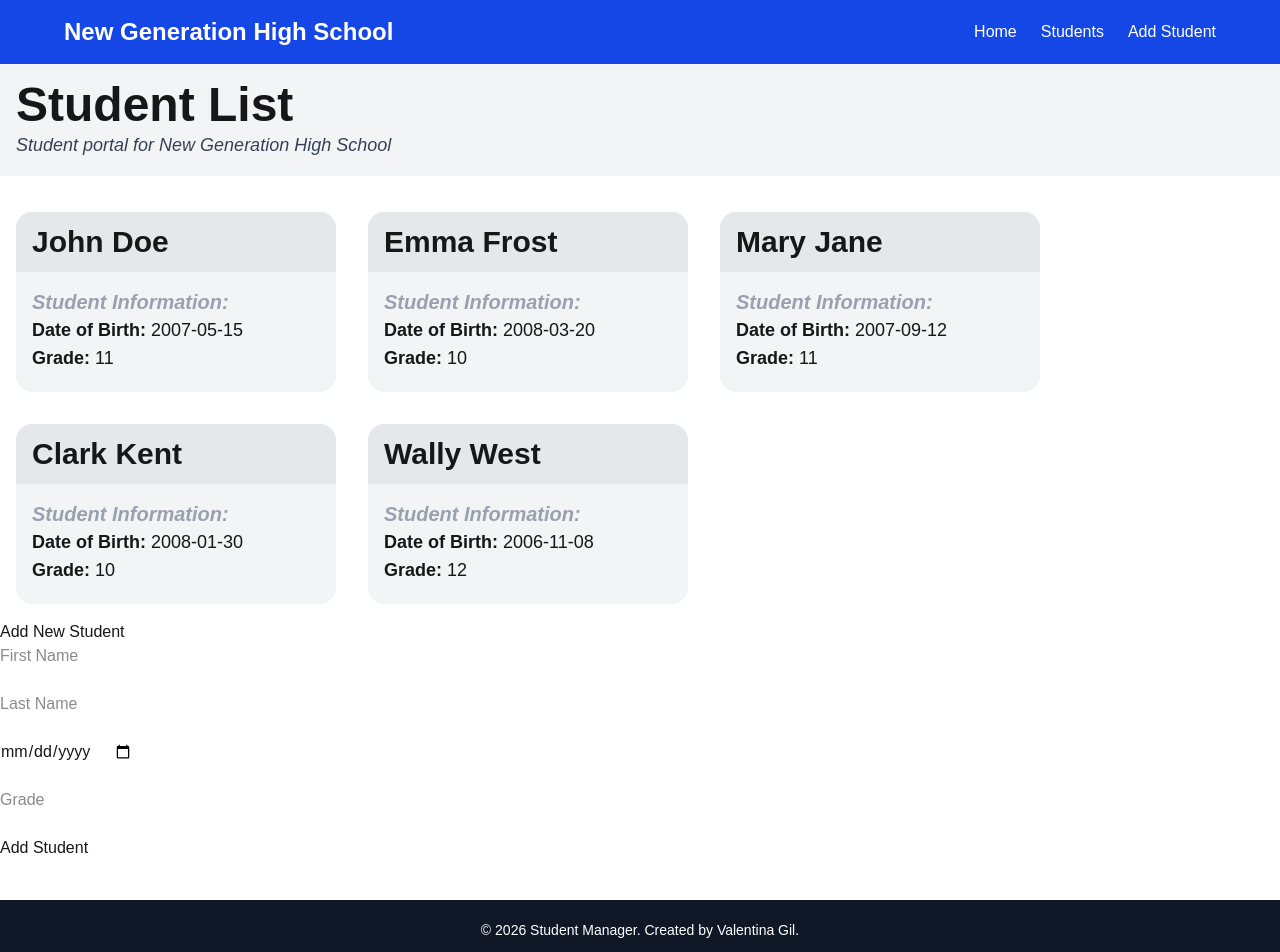
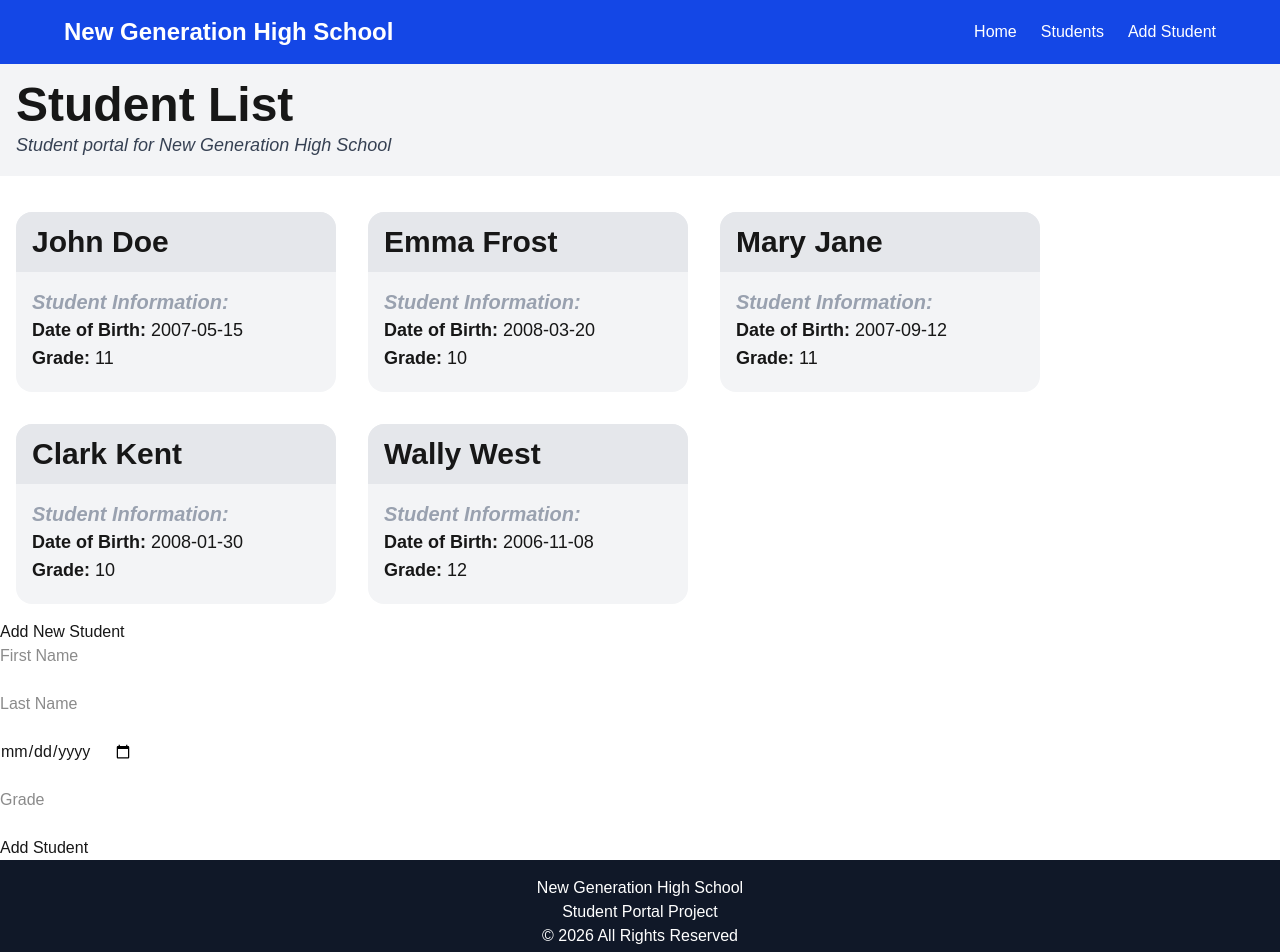
Before and after one commit to AnLuu225/webdev_2_300_group_7_assignment_2, a Next.js app: page / in a window 1280 px wide. Shown: the top 952 px of the page. Built offline with nearby package versions, Linux system fonts and the light colour scheme.

Commit message:
Update Footer.js

```diff
--- a/components/Footer.js
+++ b/components/Footer.js
@@ -1,9 +1,9 @@
 export default function Footer() {
   return (
-    <footer className="w-full bg-gray-900 text-white text-center py-5 mt-10">
-      <p className="text-sm">
-        © 2026 Student Manager. Created by Valentina Gil.
-      </p>
+    <footer className="bg-gray-900 text-white text-center p-4 mt-auto">
+      <p>New Generation High School</p>
+      <p>Student Portal Project</p>
+      <p>© 2026 All Rights Reserved</p>
     </footer>
   );
 }
```
